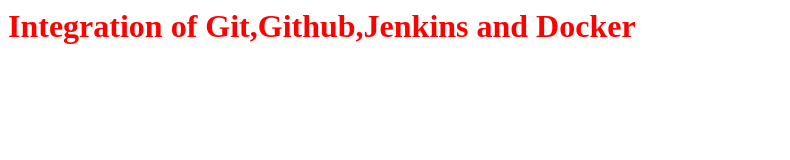
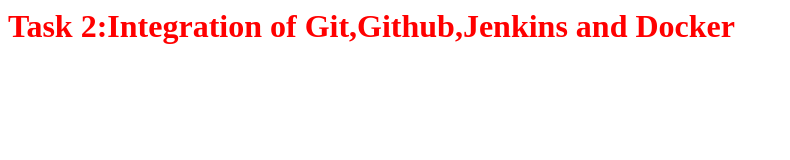
Before and after one commit to onkar2701/task2, a plain HTML site: page index.html in a window 1280 px wide. Shown: the whole page, without its empty margins (0-790 px from the left). Drawn offline with Linux system fonts and the light colour scheme.

Commit message:
Second commit

```diff
--- a/index.html
+++ b/index.html
@@ -3,6 +3,6 @@
 <title>My site</title>
 </head>
 <body>
-<h1 style="color:red;">Integration of Git,Github,Jenkins and Docker</h1>
+<h1 style="color:red;">Task 2:Integration of Git,Github,Jenkins and Docker</h1>
 </body>
 </html>
```
